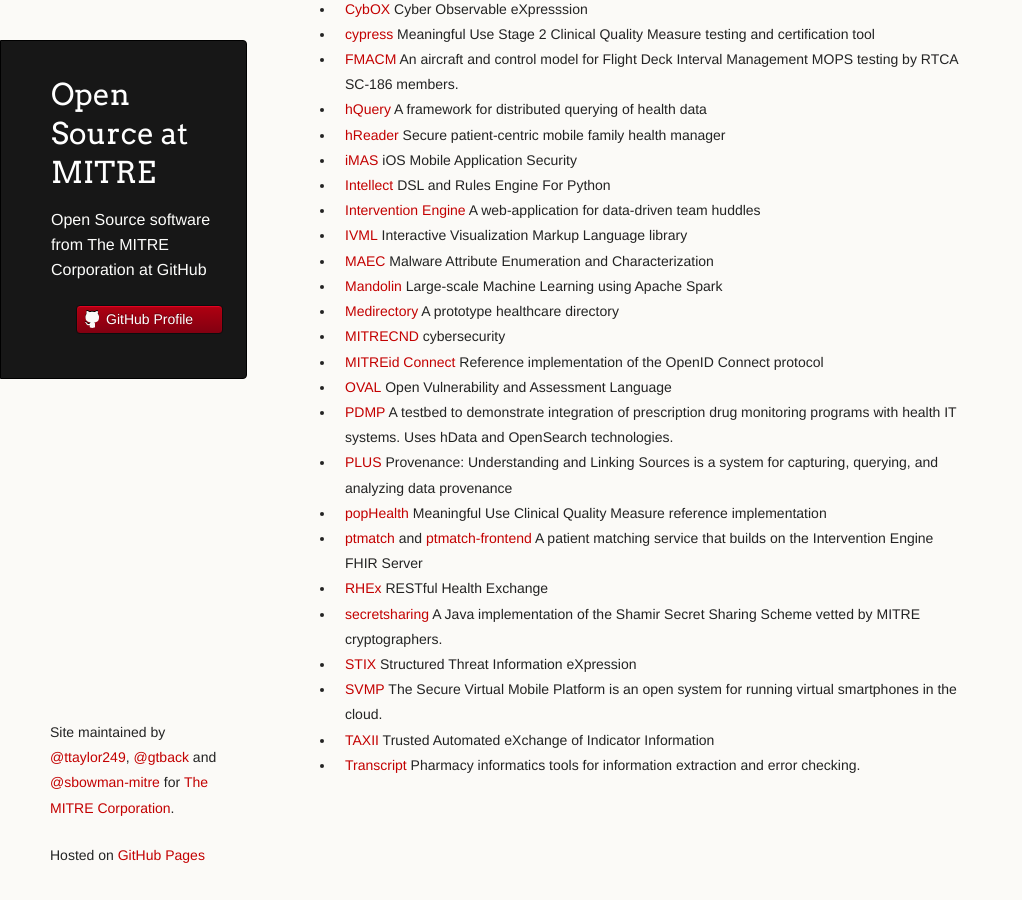
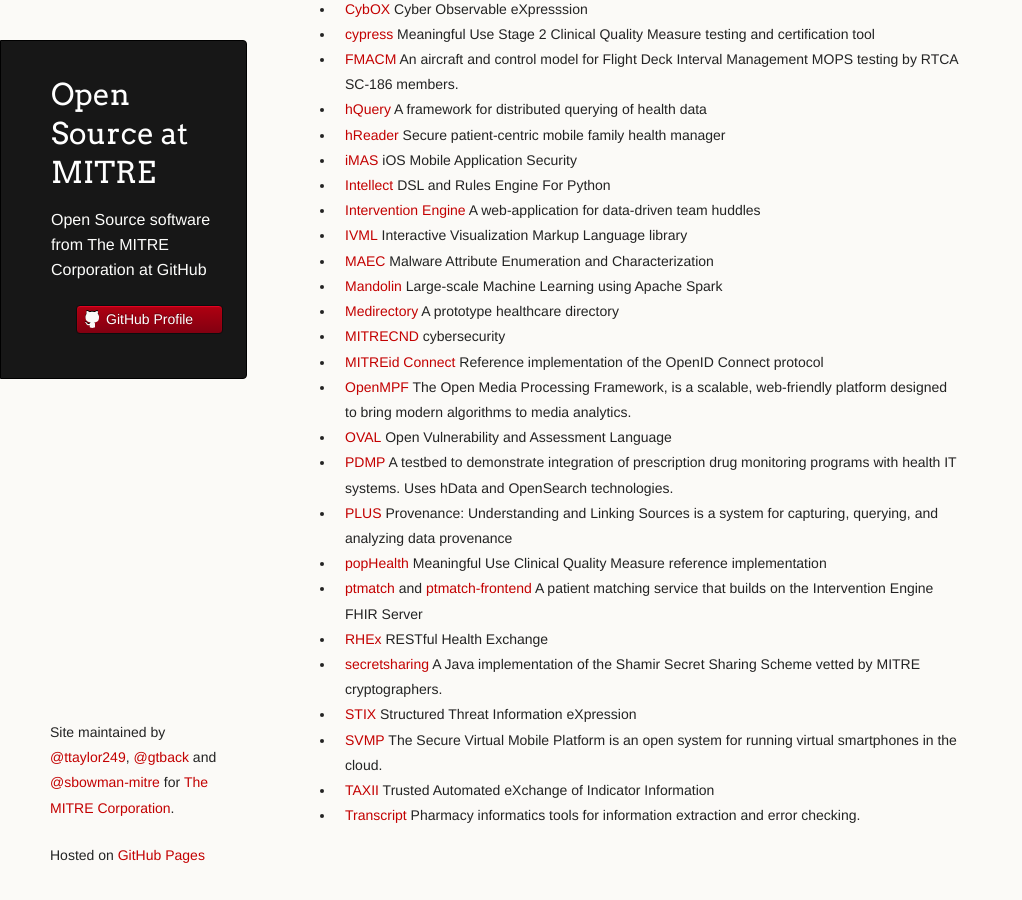
Before and after one commit to mitre/mitre.github.io, a Jekyll site: the page built from index.md, in a window 1280 px wide and 900 px high, scrolled down 786 px. Shown: the whole window, without its empty margins (0-1022 px from the left). Built offline with Jekyll 4.4.1, drawn with Linux system fonts in a browser that asks for light colours.

Commit message:
Add OpenMPF

```diff
--- a/index.md
+++ b/index.md
@@ -48,6 +48,7 @@
 * [Medirectory](https://github.com/Medirectory) A prototype healthcare directory
 * [MITRECND](https://github.com/mitrecnd) cybersecurity
 * [MITREid Connect](https://github.com/mitreid-connect) Reference implementation of the OpenID Connect protocol
+* [OpenMPF](https://openmpf.github.io/) The Open Media Processing Framework, is a scalable, web-friendly platform designed to bring modern algorithms to media analytics.
 * [OVAL](https://github.com/OVALProject) Open Vulnerability and Assessment Language
 * [PDMP](https://github.com/project-pdmp) A testbed to demonstrate integration of prescription drug monitoring programs with health IT systems. Uses hData and OpenSearch technologies.
 * [PLUS](https://github.com/plus-provenance/plus) Provenance: Understanding and Linking Sources is a system for capturing, querying, and analyzing data provenance
```
